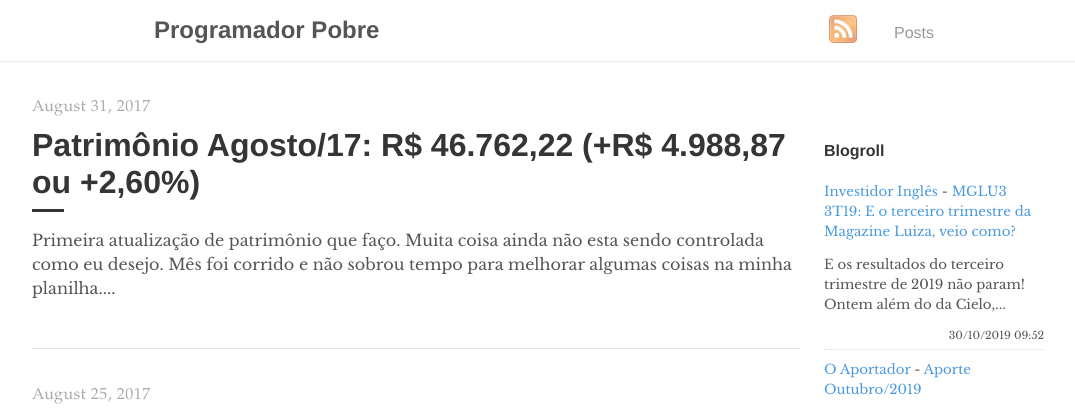
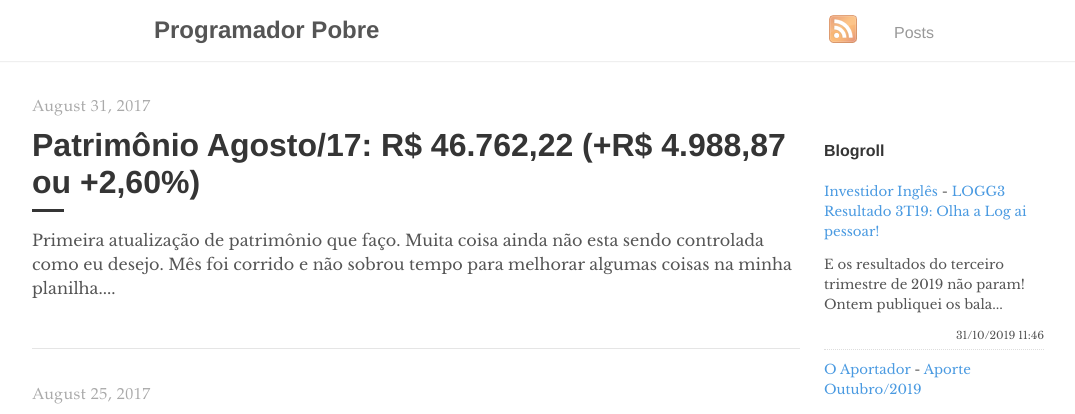
Before and after one commit to programadorpobre/programadorpobre.github.io, a Jekyll site: the page built from index.html, in a window 1280 px wide. Shown: the top 414 px of the page, without its empty margins (96-1171 px from the left). Built offline with Jekyll 4.4.1, drawn with Linux system fonts in a browser that asks for light colours; the list of posts is cut into pages by our own code; comment, search, counter and statistics services are not loaded.

Commit message:
[ci skip] travis #817

```diff
--- a/_includes/feed-entries.html
+++ b/_includes/feed-entries.html
@@ -1,7 +1,7 @@
 <div class="feed-entry">
-    <a class="feed-entry-site-name" href="https://www.investidoringles.com/">Investidor Inglês</a> - <a class="feed-entry-title" href="https://www.investidoringles.com/2019/10/mglu3-3t19-resultado-terceiro-trimestre-magazine-luiza.html">MGLU3 3T19: E o terceiro trimestre da Magazine Luiza, veio como?</a>
-    <p class="feed-entry-summary">E os resultados do terceiro trimestre de 2019 não param! Ontem além do da Cielo,...</p>
-    <time datetime="2019-10-30T09:52:00.001-03:00">30/10/2019 09:52</time>
+    <a class="feed-entry-site-name" href="https://www.investidoringles.com/">Investidor Inglês</a> - <a class="feed-entry-title" href="https://www.investidoringles.com/2019/10/logg3-3t19-terceiro-trimestre-log.html">LOGG3 Resultado 3T19: Olha a Log ai pessoar!</a>
+    <p class="feed-entry-summary">E os resultados do terceiro trimestre de 2019 não param! Ontem publiquei os bala...</p>
+    <time datetime="2019-10-31T11:46:00.001-03:00">31/10/2019 11:46</time>
 </div>
 <div class="feed-entry">
     <a class="feed-entry-site-name" href="https://oaportadorfinanceiro.blogspot.com/">O Aportador</a> - <a class="feed-entry-title" href="https://oaportadorfinanceiro.blogspot.com/2019/10/aporte-outubro2019.html">Aporte Outubro/2019</a>
```
